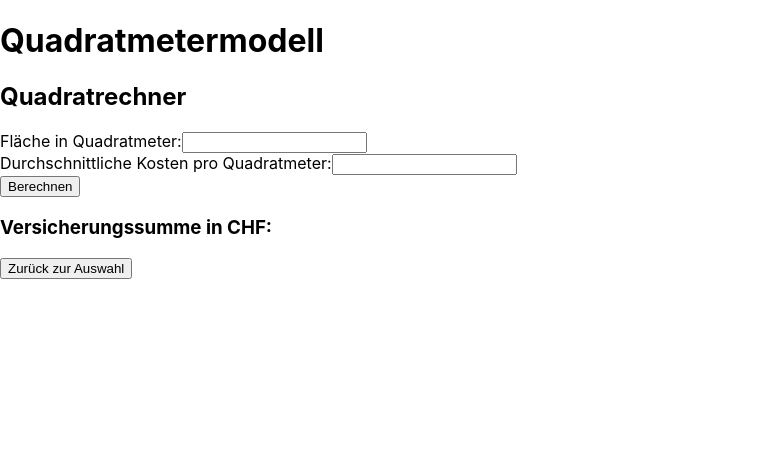
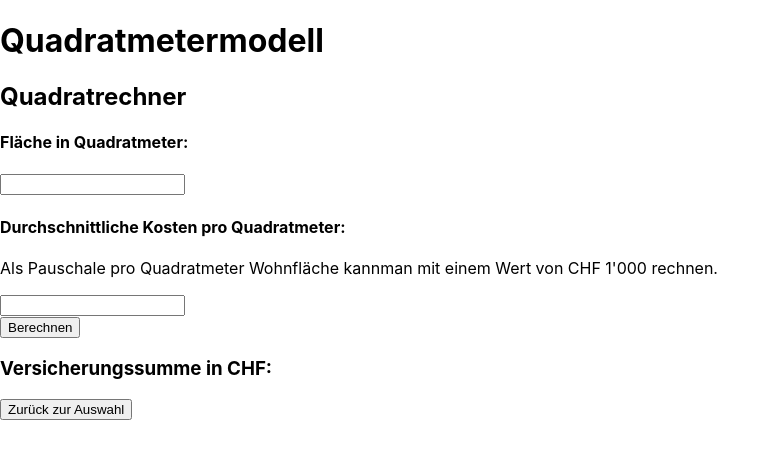
Before and after one commit to bambuk-html/Versicherungsrechner, a React (Create React App) app in the folder versicherungsrechner/: page /Quadratmeter in a window 1280 px wide. Shown: the top 458 px of the page, without its empty margins (0-780 px from the left). Built offline with nearby package versions, Linux system fonts and the light colour scheme.

Commit message:
infotext zu quadratmetermodell hinzugefügt

```diff
--- a/versicherungsrechner/src/Components/Quadratrechner.js
+++ b/versicherungsrechner/src/Components/Quadratrechner.js
@@ -15,7 +15,7 @@ function Quadratrechner() {
       <h2>Quadratrechner</h2>
       <form onSubmit={handleSubmit}>
         <label>
-          Fläche in Quadratmeter:
+          <h4>Fläche in Quadratmeter:</h4>
           <input
             type="number"
             min="0"
@@ -25,7 +25,8 @@ function Quadratrechner() {
         </label>
         <br />
         <label>
-          Durchschnittliche Kosten pro Quadratmeter:
+          <h4>Durchschnittliche Kosten pro Quadratmeter:</h4>
+          <p>Als Pauschale pro Quadratmeter Wohnfläche kannman mit einem Wert von CHF 1'000 rechnen.</p>
           <input
             type="number"
             min="0"
```
